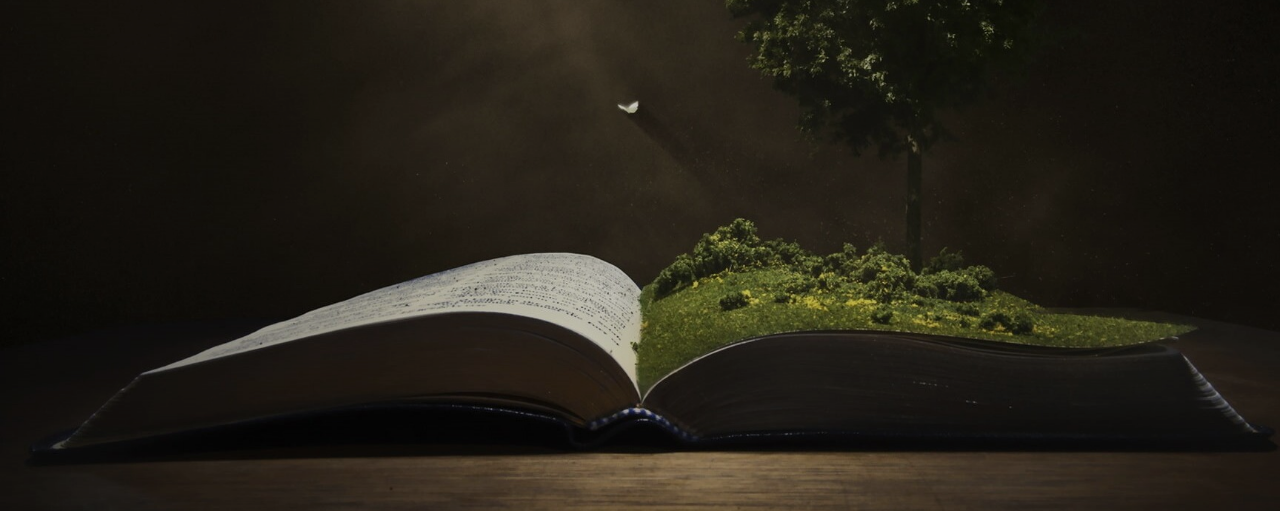
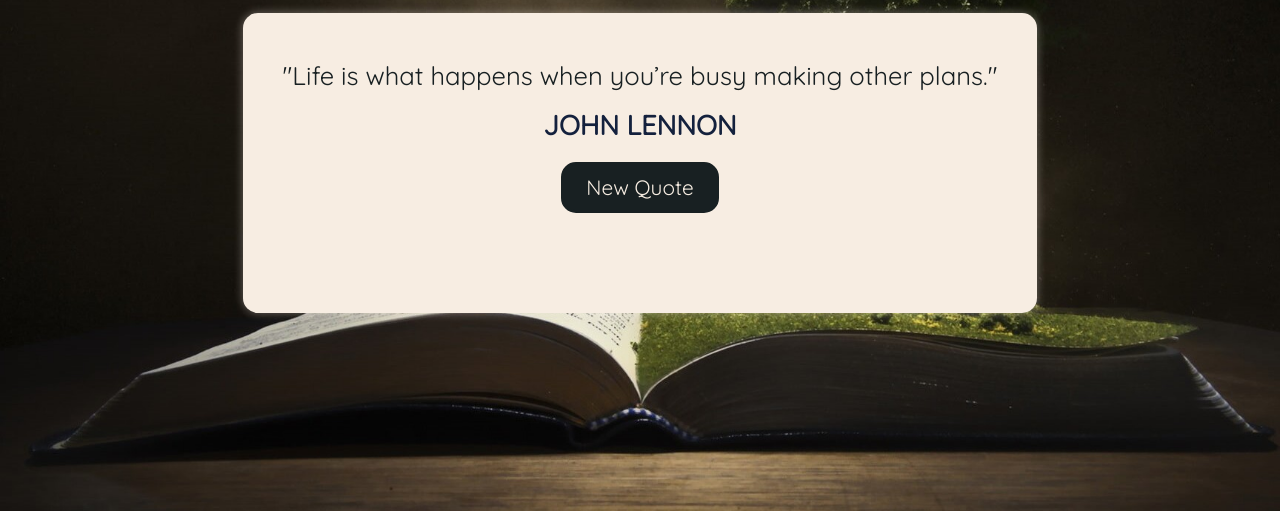
Before and after one commit to KASRA10/JS-DOM-Basic-Quote-Generator, a plain HTML site: page index.html in a window 1280 px wide. Shown: the part 289-800 px from the top of the page. Drawn offline with Linux system fonts and the light colour scheme.

Commit message:
complete js function

```diff
--- a/css/style.css
+++ b/css/style.css
@@ -4,18 +4,36 @@
   font-weight: normal;
   font-style: normal;
 }
+:root {
+  --primary-color: #f7ede2;
+  --secondary-color: #182022;
+  --box-shadow-color: rgba(247, 237, 226, 0.4);
+  --default-radius: 15px;
+  --overlay-color: rgba(0, 0, 0, 0.2);
+  --person-text-color: #14213d;
+}
 /* Reset CSS */
 html {
   scroll-behavior: smooth;
 }
 body {
-  font-family: "Quicksand";
+  display: flex;
+  justify-content: center;
+  align-items: center;
+  height: 100vh;
+  text-align: center;
+  background-color: var(--primary-color);
+  background-image: url("../assets/images/Page-Wallpaper.jpg");
+  background-repeat: no-repeat;
+  background-size: cover;
+  background-position: center center;
 }
 * {
   padding: 0;
   margin: 0;
   border: 0;
   box-sizing: border-box;
+  font-family: "Quicksand", Send-Serif;
 }
 img {
   width: 100%;
@@ -25,33 +43,61 @@
 }
 /* End Of Reset CSS */
 
-:root {
-  --primary-color: #edf2f4;
-  --secondary-color: #22223b;
-  --box-shadow-color: rgba(0, 0, 0, , 0.4);
-  --default-radius: 15px;
-  --overlay-color: rgba(0, 0, 0, 1);
+/* Body */
+div.container {
+  width: 550px;
+  height: 450pc;
 }
 
-/* Body */
-body {
-  background-color: var(--primary-color);
-  background-image: url("../assets/images/Page-Wallpaper.jpg");
-  background-repeat: no-repeat;
-  background-position: center center;
-  background-size: cover;
-  width: 100%;
-  height: 100vh;
-  overflow: hidden;
+div.header {
+  width: 60%;
+  margin: 20px auto;
+  padding: 20px 5px;
+  font-size: 1.2rem;
+  line-height: 1.2rem;
+  border: 2px solid var(--primary-color);
+  border-radius: var(--default-radius);
+  color: var(--primary-color);
+  background-color: var(--secondary-color);
 }
 
-/* Overlay of Body */
-div.overlay {
+div.main-content {
   width: 100%;
-  height: 100vh;
-  overflow: hidden;
-  background-color: var(--overlay-color);
-  opacity: 0.2;
+  height: 300px;
+  background-color: var(--primary-color);
+  border-radius: var(--default-radius);
+  padding: 50px 40px;
+  box-shadow: 0 0 10px var(--box-shadow-color);
 }
-/* End Of Overlay */
+
+div.main-content div.text-area {
+  font-size: 1.6rem;
+  line-height: 1.6rem;
+  color: var(--secondary-color);
+}
+
+div.main-content div.person {
+  margin-top: 20px;
+  font-size: 1.7rem;
+  font-weight: 800;
+  text-transform: uppercase;
+  color: var(--person-text-color);
+}
+
+div.main-content div.button-area button {
+  background-color: var(--secondary-color);
+  color: var(--primary-color);
+  font-size: 1.3rem;
+  line-height: 1.3rem;
+  padding: 12px 22px;
+  margin-top: 20px;
+  border: 3px solid var(--secondary-color);
+  border-radius: var(--default-radius);
+  cursor: pointer;
+}
+
+div.main-content div.button-area button:active {
+  background-color: var(--primary-color);
+  color: var(--secondary-color);
+}
 /* End Of Body */
--- a/index.html
+++ b/index.html
@@ -26,12 +26,35 @@
     <meta name="owner" content="KasraK10" />
     <meta name="category" content="literature" />
 
+    <link
+      rel="stylesheet"
+      href="https://cdnjs.cloudflare.com/ajax/libs/font-awesome/7.0.0/css/all.min.css"
+      integrity="sha512-DxV+EoADOkOygM4IR9yXP8Sb2qwgidEmeqAEmDKIOfPRQZOWbXCzLC6vjbZyy0vPisbH2SyW27+ddLVCN+OMzQ=="
+      crossorigin="anonymous"
+      referrerpolicy="no-referrer"
+    />
     <link rel="shortcut icon" href="favicon.ico" type="image/x-icon" />
     <link rel="stylesheet" href="/css/style.css" />
     <title>JS-DOM-Basic-Quote-Generator</title>
   </head>
   <body>
-    <div class="overlay"></div>
-    <script src="/js/main.js"></script>
+    <div class="contaienr">
+      <div class="header">
+        <h1>JS Quote Generator</h1>
+      </div>
+      <div class="main-content">
+        <div class="text-area">
+          <span class="quote">
+            "I do the very best I know how - the very best I can; and I mean to
+            keep on doing so until the end."
+          </span>
+        </div>
+        <div class="person">abraham lincoln</div>
+        <div class="button-area">
+          <button id="new-quote">New Quote</button>
+        </div>
+      </div>
+    </div>
+    <script src="/js/main.js" type="module"></script>
   </body>
 </html>
--- a/js/main.js
+++ b/js/main.js
@@ -1 +1,37 @@
-document.addEventListener("DOMContentLoaded", function () {});
+import quotes from "./quotes.js";
+
+document.addEventListener("DOMContentLoaded", function () {
+  // Variables
+  let btn = document.querySelector("#new-quote");
+  let quote = document.querySelector(".quote");
+  let person = document.querySelector(".person");
+
+  // Error checking
+  if (!btn || !quote || !person) {
+    console.error("Required elements not found");
+    return;
+  }
+
+  // Function to display a random quote
+  function displayRandomQuote() {
+    let random = Math.floor(Math.random() * quotes.length);
+    quote.innerText = quotes[random].quote;
+    person.innerText = quotes[random].person.toUpperCase();
+  }
+
+  // Display a random quote on **page load**
+  displayRandomQuote();
+
+  // Add event listener to button
+  btn.addEventListener("click", displayRandomQuote);
+
+  /*
+  for import:
+    On that class:
+    export default quotes;
+    on where you want import and use
+    import quotes from "./quotes.js";
+    script should be module as well:
+    <script src="/js/main.js" type="module"></script>
+  */
+});
--- /dev/null
+++ b/js/quotes.js
@@ -0,0 +1,124 @@
+const quotes = [
+  {
+    quote: `"I do the very best I know how - the very best I can; and I mean to keep on doing so until the end."`,
+    person: "Abraham Lincoln",
+  },
+  {
+    quote: `"You must be the change you wish to see in the world."`,
+    person: "Mahatma Gandhi",
+  },
+  {
+    quote: `"Do not wait for leaders; do it alone, person to person."`,
+    person: "Mother Teresa",
+  },
+  {
+    quote: `"The only way to do great work is to love what you do."`,
+    person: "Steve Jobs",
+  },
+  {
+    quote: `"In the middle of difficulty lies opportunity."`,
+    person: "Albert Einstein",
+  },
+  {
+    quote: `"No one can make you feel inferior without your consent."`,
+    person: "Eleanor Roosevelt",
+  },
+  {
+    quote: `"It always seems impossible until it’s done."`,
+    person: "Nelson Mandela",
+  },
+  {
+    quote: `"The journey of a thousand miles begins with a single step."`,
+    person: "Lao Tzu",
+  },
+  {
+    quote: `"To improve is to change; to be perfect is to change often."`,
+    person: "Winston Churchill",
+  },
+  {
+    quote: `"We don’t see things as they are, we see them as we are."`,
+    person: "Anaïs Nin",
+  },
+  {
+    quote: `"The unexamined life is not worth living."`,
+    person: "Socrates",
+  },
+  {
+    quote: `"You can’t stop the waves, but you can learn to surf."`,
+    person: "Jon Kabat-Zinn",
+  },
+  {
+    quote: `"Success is not final, failure is not fatal: it is the courage to continue that counts."`,
+    person: "Winston Churchill",
+  },
+  {
+    quote: `"Life is what happens when you’re busy making other plans."`,
+    person: "John Lennon",
+  },
+  {
+    quote: `"The greatest glory in living lies not in never falling, but in rising every time we fall."`,
+    person: "Confucius",
+  },
+  {
+    quote: `"Education is the most powerful weapon which you can use to change the world."`,
+    person: "Nelson Mandela",
+  },
+  {
+    quote: `"Happiness is not something ready-made. It comes from your own actions."`,
+    person: "Dalai Lama",
+  },
+  {
+    quote: `"The best way to predict the future is to create it."`,
+    person: "Peter Drucker",
+  },
+  {
+    quote: `"Not everything that is faced can be changed, but nothing can be changed until it is faced."`,
+    person: "James Baldwin",
+  },
+  {
+    quote: `"The only limit to our realization of tomorrow will be our doubts of today."`,
+    person: "Franklin D. Roosevelt",
+  },
+  {
+    quote: `"Do what you can, with what you have, where you are."`,
+    person: "Theodore Roosevelt",
+  },
+  {
+    quote: `"The mind is everything. What you think you become."`,
+    person: "Buddha",
+  },
+  {
+    quote: `"It is not the strongest of the species that survive, nor the most intelligent, but the one most responsive to change."`,
+    person: "Charles Darwin",
+  },
+  {
+    quote: `"A journey is best measured in friends, rather than miles."`,
+    person: "Tim Cahill",
+  },
+  {
+    quote: `"You miss 100% of the shots you don’t take."`,
+    person: "Wayne Gretzky",
+  },
+  {
+    quote: `"The future belongs to those who believe in the beauty of their dreams."`,
+    person: "Eleanor Roosevelt",
+  },
+  {
+    quote: `"To be yourself in a world that is constantly trying to make you something else is the greatest accomplishment."`,
+    person: "Ralph Waldo Emerson",
+  },
+  {
+    quote: `"The only true wisdom is in knowing you know nothing."`,
+    person: "Socrates",
+  },
+  {
+    quote: `"If you want to go fast, go alone. If you want to go far, go together."`,
+    person: "African Proverb",
+  },
+  {
+    quote: `"What we think, we become."`,
+    person: "Buddha",
+  },
+];
+
+export default quotes;
```
